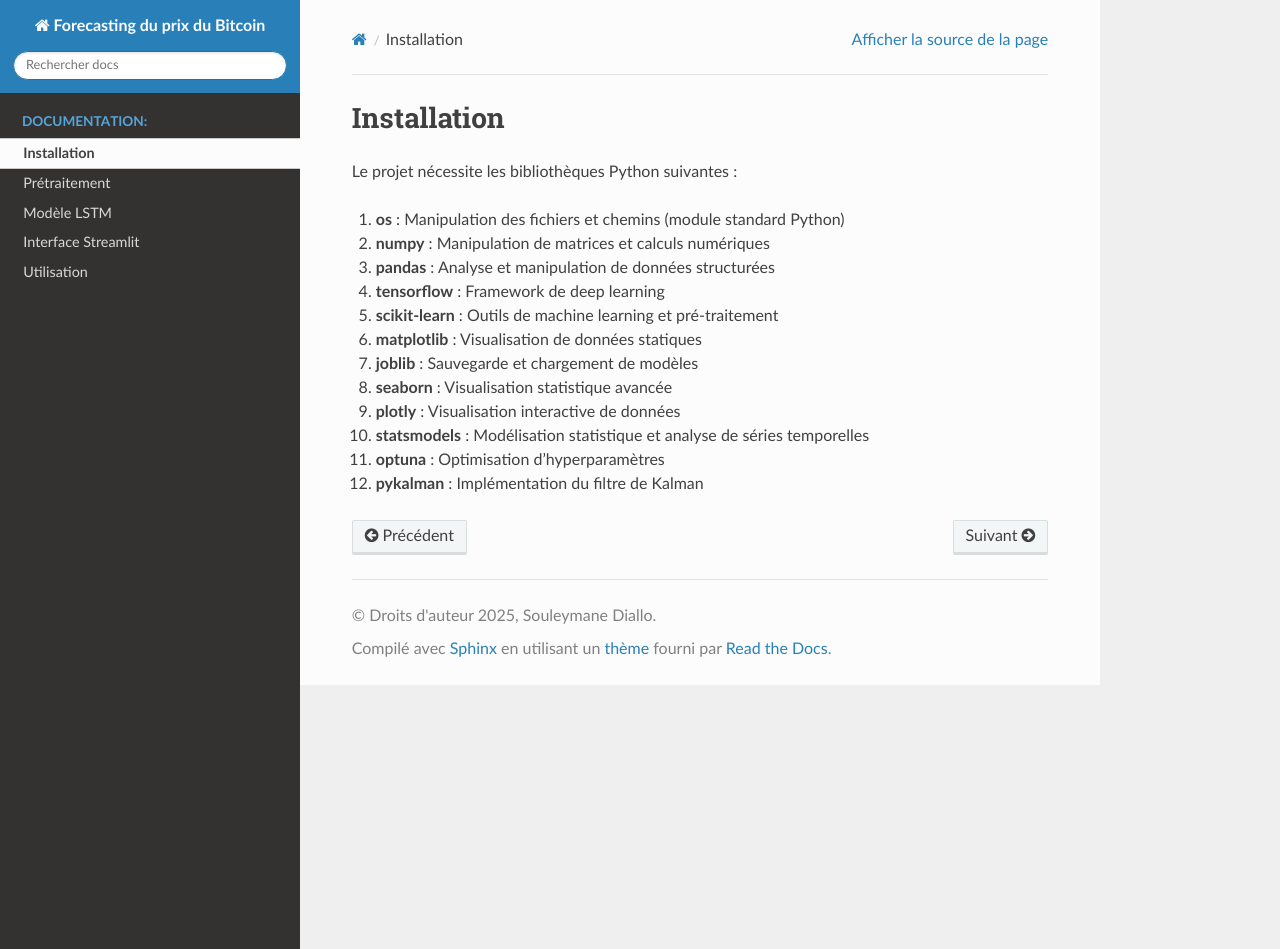
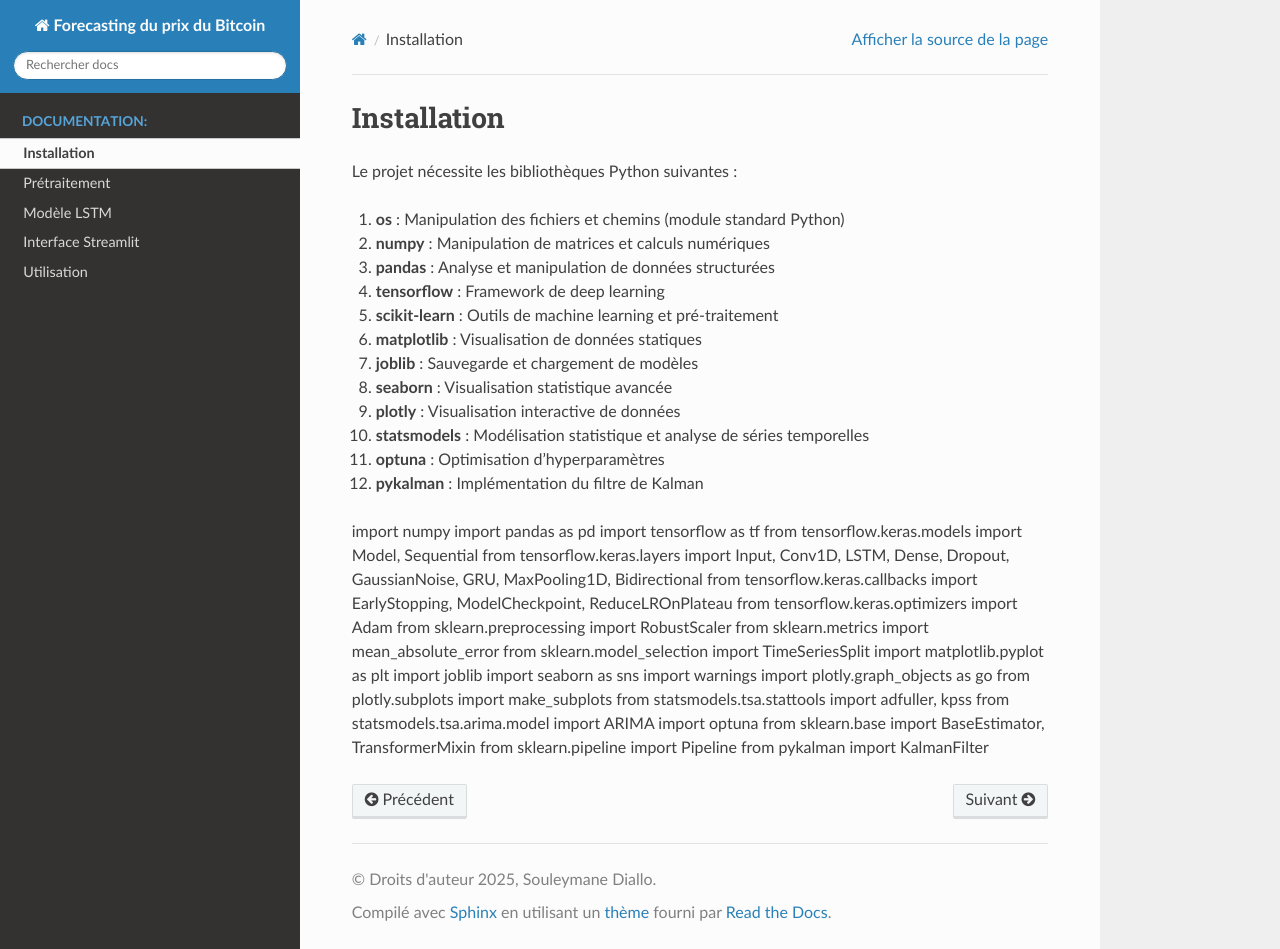
Before and after one commit to SouleymaneDiallo04/Forecasting-du-prix-du-Bitcoin, a Sphinx documentation site: the page built from docs/source/installation.rst, in a window 1280 px wide and 949 px high. Built offline with Sphinx 7.4.7 and the Read the Docs theme 3.1.0, drawn with Linux system fonts in a browser that asks for light colours; pages that are not in the unit, such as notebooks, are missing from menus.

Commit message:
Update installation.rst

```diff
--- a/docs/source/installation.rst
+++ b/docs/source/installation.rst
@@ -16,3 +16,29 @@
 10. **statsmodels** : Modélisation statistique et analyse de séries temporelles
 11. **optuna** : Optimisation d'hyperparamètres
 12. **pykalman** : Implémentation du filtre de Kalman
+
+
+.. codebloc Python
+
+import numpy
+import pandas as pd
+import tensorflow as tf
+from tensorflow.keras.models import Model, Sequential
+from tensorflow.keras.layers import Input, Conv1D, LSTM, Dense, Dropout, GaussianNoise, GRU, MaxPooling1D, Bidirectional
+from tensorflow.keras.callbacks import EarlyStopping, ModelCheckpoint, ReduceLROnPlateau
+from tensorflow.keras.optimizers import Adam
+from sklearn.preprocessing import RobustScaler
+from sklearn.metrics import mean_absolute_error
+from sklearn.model_selection import TimeSeriesSplit
+import matplotlib.pyplot as plt
+import joblib
+import seaborn as sns
+import warnings
+import plotly.graph_objects as go
+from plotly.subplots import make_subplots
+from statsmodels.tsa.stattools import adfuller, kpss
+from statsmodels.tsa.arima.model import ARIMA
+import optuna
+from sklearn.base import BaseEstimator, TransformerMixin
+from sklearn.pipeline import Pipeline
+from pykalman import KalmanFilter
```
